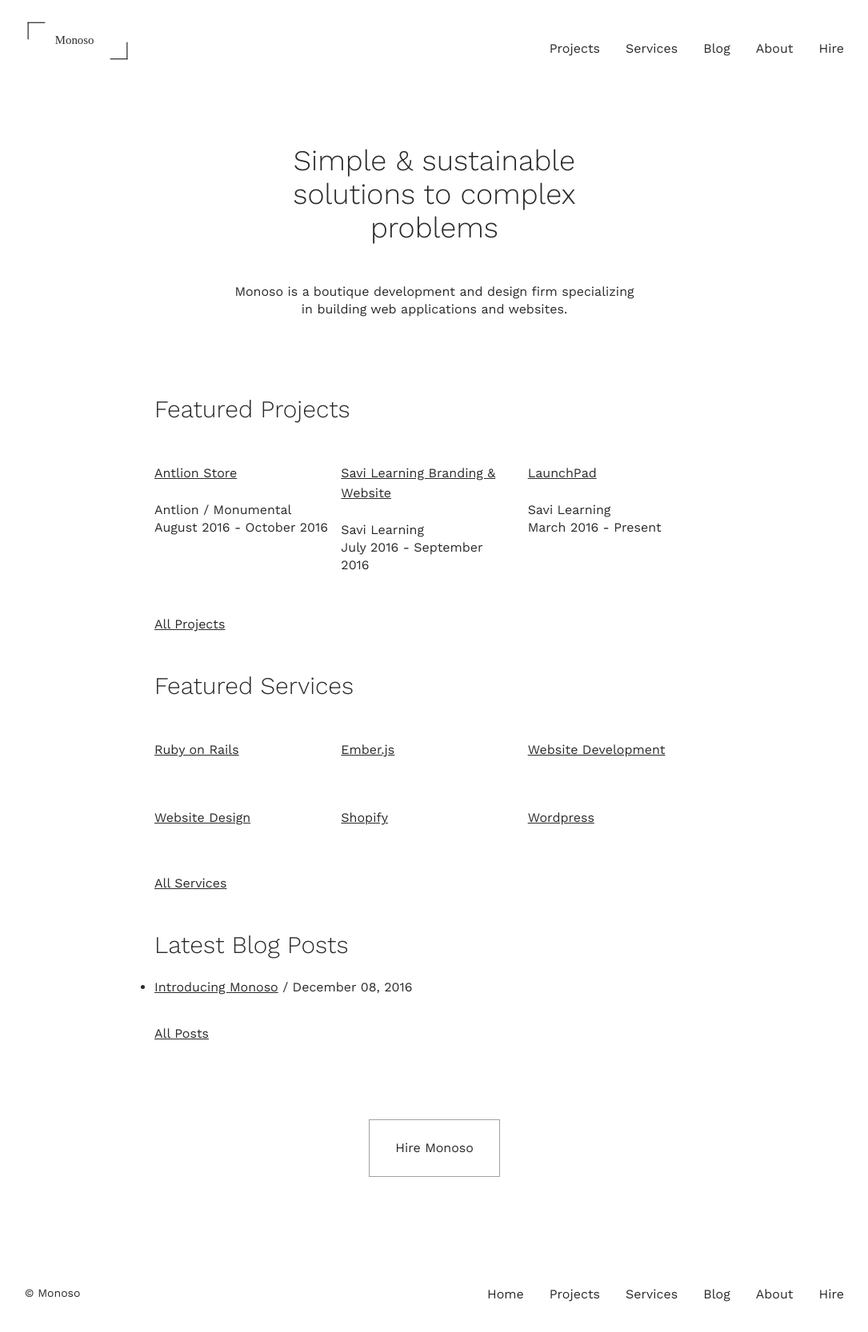
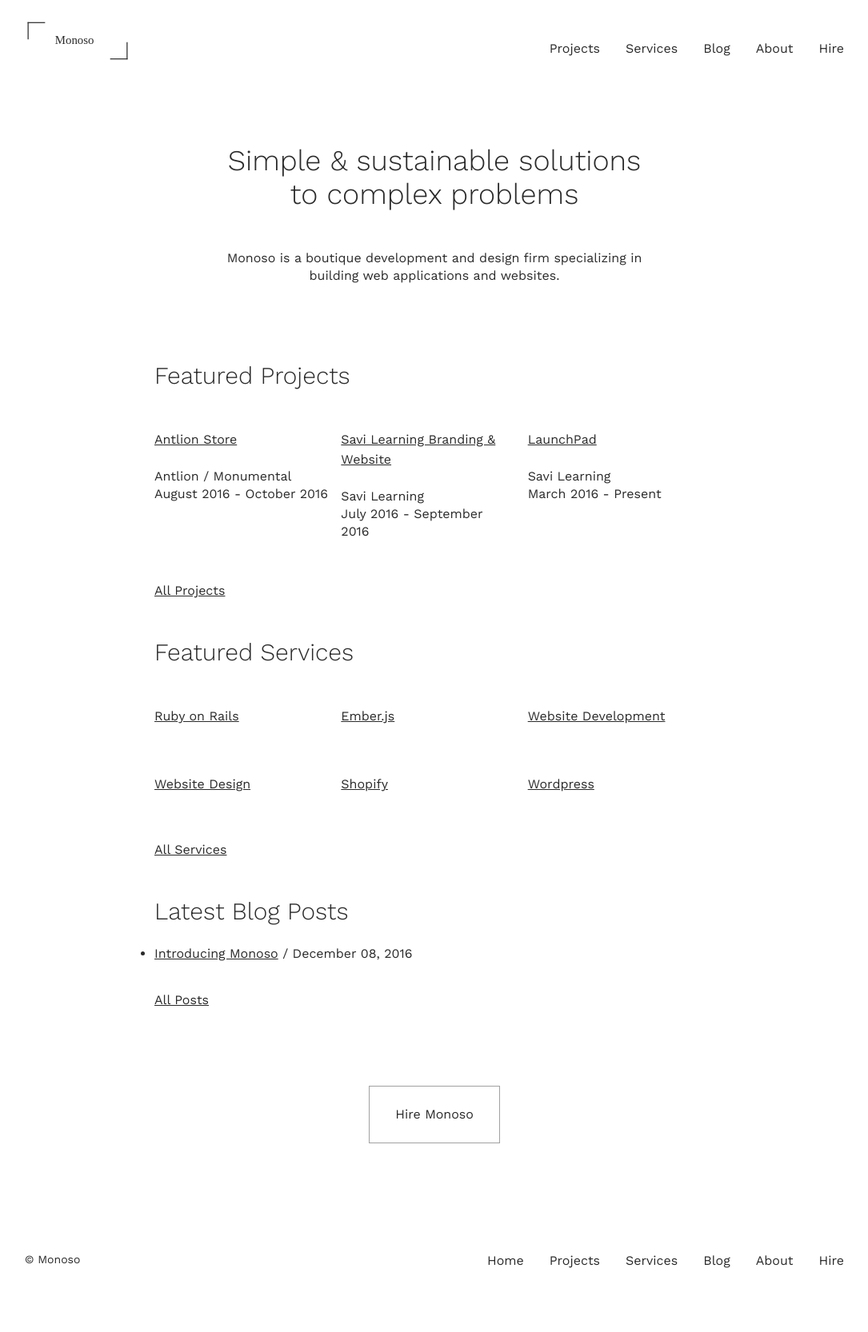
Before and after one commit to brettchalupa/brettcodes, a Jekyll site: the page built from index.html, in a window 1280 px wide. Shown: the whole page at 80% size, without its empty margins (97-1182 px from the left). Built offline with Jekyll 4.4.1, drawn with Linux system fonts in a browser that asks for light colours; after the commit the page ends 1624 px from its top, so only the background shows below that.

Commit message:
Increase home page intro max width
This makes it so the content can be a little bit wider to have some more
breathing room.

```diff
--- a/_sass/layout.scss
+++ b/_sass/layout.scss
@@ -329,7 +329,7 @@
 #home {
   .intro {
     margin: $spacing-unit * 2 auto $spacing-unit * 2;
-    max-width: 500px;
+    max-width: 540px;
     text-align: center;
 
     .intro-description {
```
